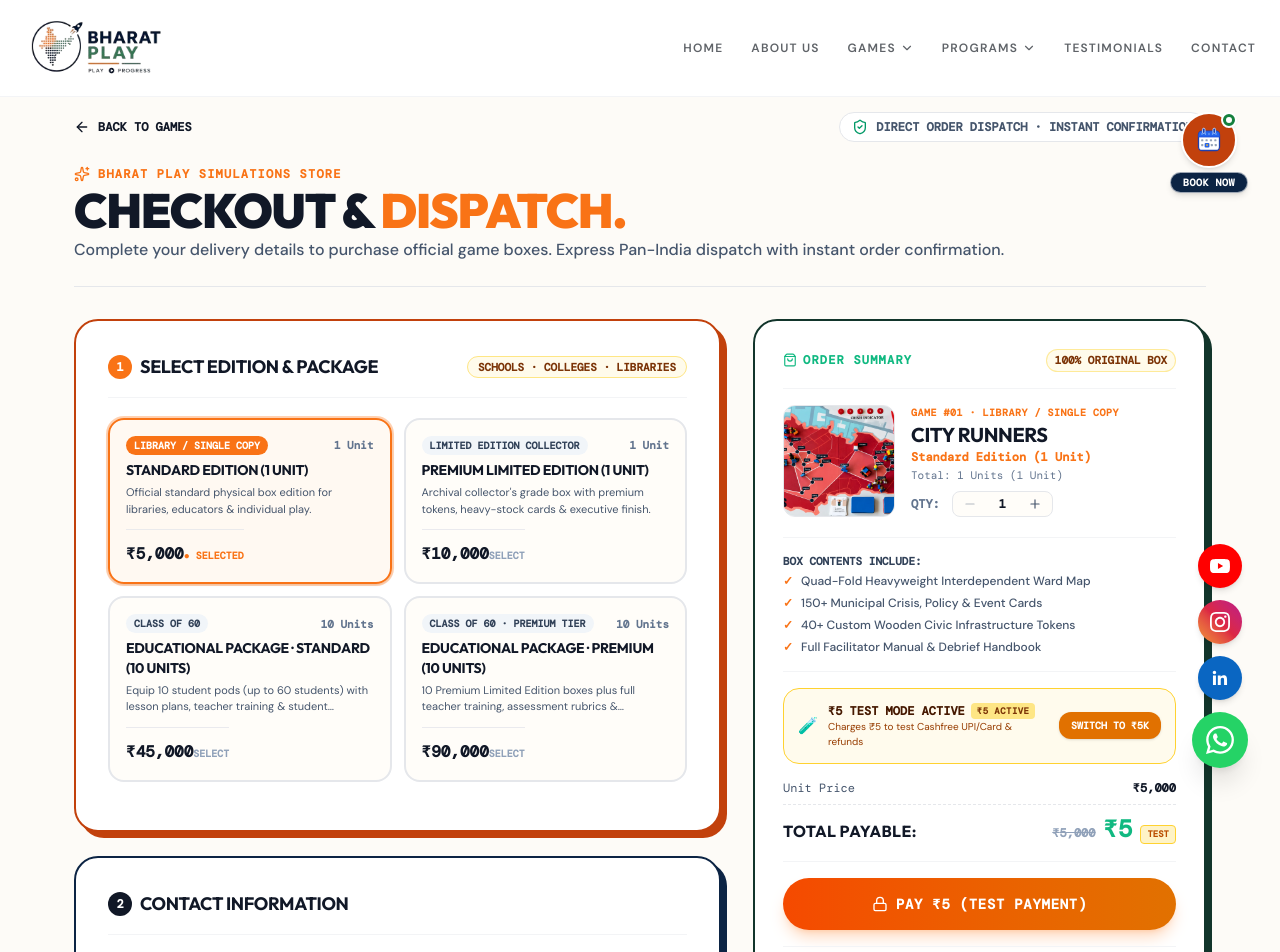
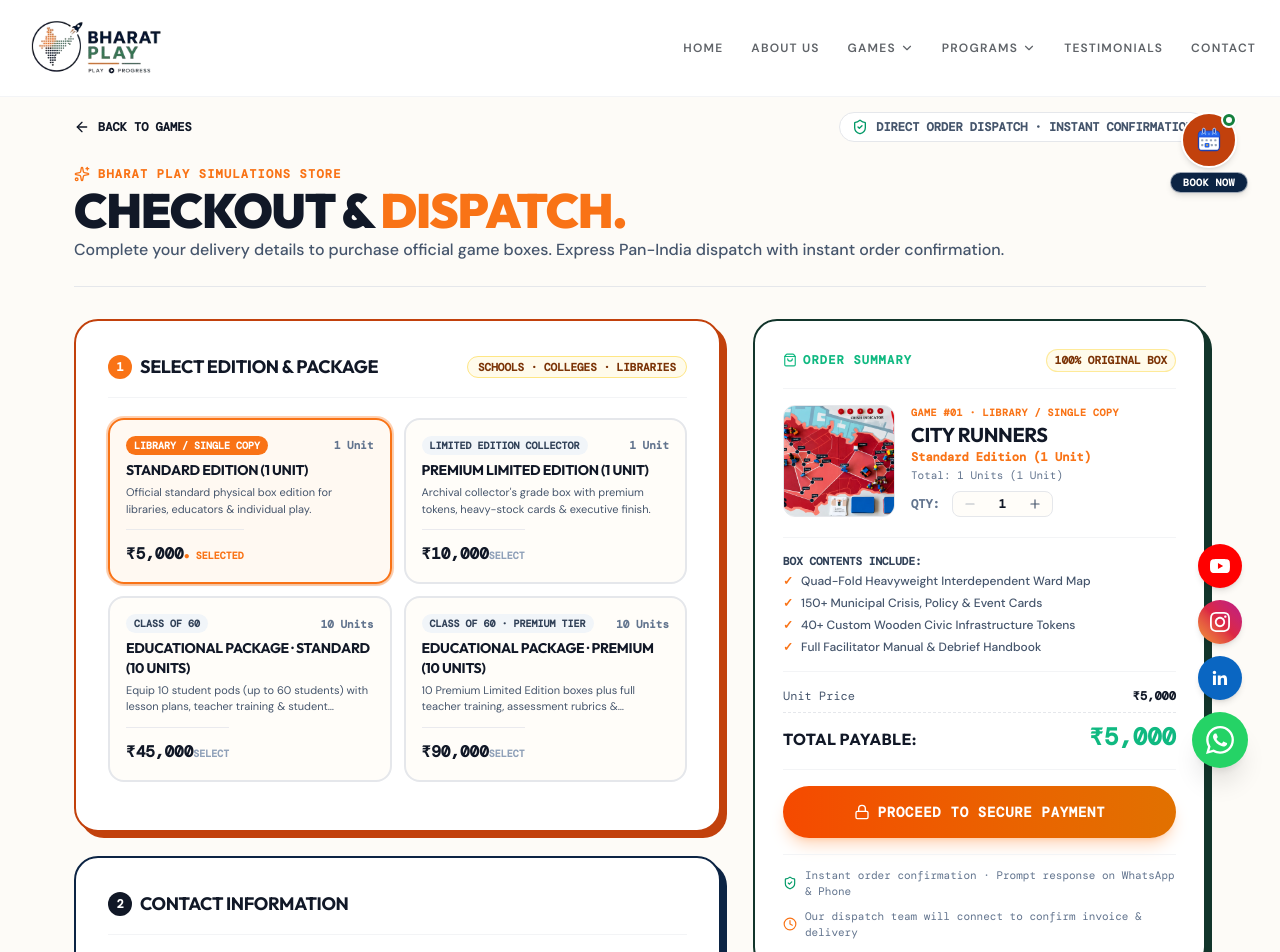
Before and after one commit to arunkumarvhancoin/bharat-play, a Next.js app: page /checkout in a window 1280 px wide. Shown: the top 952 px of the page. Built offline with nearby package versions, Linux system fonts and the light colour scheme.

Commit message:
fix: remove test mode and restore standard production pricing

```diff
--- a/app/api/cashfree/create-order/route.ts
+++ b/app/api/cashfree/create-order/route.ts
@@ -135,7 +135,6 @@ export async function POST(request: Request) {
         .slice(0, 100),
       order_tags: {
         order_type: isGamePurchase ? "game_purchase" : "event_booking",
-        ...(orderAmount === 5 ? { test_order: "true" } : {}),
       },
     };
 
--- a/app/checkout/CheckoutClient.tsx
+++ b/app/checkout/CheckoutClient.tsx
@@ -159,11 +159,6 @@ export default function CheckoutClient() {
   // Checkout form states
   const [quantity, setQuantity] = useState<number>(1);
   const [showMobileSummary, setShowMobileSummary] = useState<boolean>(false);
-  const [isTestMode, setIsTestMode] = useState<boolean>(() => {
-    const testParam = searchParams.get("test");
-    if (testParam === "false") return false;
-    return true; // Active by default for payment & refund testing
-  });
   const [formData, setFormData] = useState({
     fullName: "",
     email: "",
@@ -345,7 +340,7 @@ export default function CheckoutClient() {
     setIsSubmitting(true);
 
     try {
-      const totalAmount = isTestMode ? 5 : unitPrice * quantity;
+      const totalAmount = unitPrice * quantity;
       const cleanPhone = formData.phone.replace(/[^0-9]/g, "").slice(-10);
       const totalUnits = activeTier.unitsCount * quantity;
       const tierTitle = `${selectedGame.name} - ${activeTier.title}`;
@@ -356,7 +351,6 @@ export default function CheckoutClient() {
           : undefined;
 
       const combinedNotes = [
-        isTestMode ? "[TEST MODE: ₹5 GATEWAY & REFUND VERIFICATION]" : "",
         `Package: ${activeTier.title} (${totalUnits} Units)`,
         formData.notes.trim(),
       ]
@@ -494,7 +488,6 @@ export default function CheckoutClient() {
   */
 
   const totalPrice = unitPrice * quantity;
-  const finalPayable = isTestMode ? 5 : totalPrice;
 
   // -------------------------------------------------------------
   // SUCCESS / CONFIRMED SCREEN
@@ -720,10 +713,10 @@ export default function CheckoutClient() {
           <div className="flex items-center gap-2 shrink-0">
             <div className="text-right">
               <div className="font-mono text-base font-black text-brand-green leading-none">
-                ₹{finalPayable.toLocaleString("en-IN")}
+                ₹{totalPrice.toLocaleString("en-IN")}
               </div>
               <div className="text-[10px] font-mono text-slate-400 mt-0.5">
-                {isTestMode ? "₹5 Test Mode" : showMobileSummary ? "Hide" : "Details"}
+                {showMobileSummary ? "Hide" : "Details"}
               </div>
             </div>
             {showMobileSummary ? (
@@ -736,31 +729,6 @@ export default function CheckoutClient() {
 
         {showMobileSummary && (
           <div className="mt-4 pt-4 border-t border-gray-100 space-y-3 text-xs font-mono">
-            {/* Mobile Test Mode Switch */}
-            <div className="p-3 rounded-xl bg-amber-50 border border-amber-300 flex items-center justify-between gap-2">
-              <div className="flex items-center gap-2 min-w-0">
-                <span className="text-base shrink-0">🧪</span>
-                <div className="min-w-0">
-                  <div className="text-xs font-mono font-bold text-amber-950 flex items-center gap-1">
-                    <span>{isTestMode ? "₹5 TEST MODE ACTIVE" : "STANDARD PRICING"}</span>
-                    <span className="text-[9px] bg-amber-200 text-amber-900 px-1.5 py-0.5 rounded font-black uppercase">
-                      {isTestMode ? "₹5" : "₹5k"}
-                    </span>
-                  </div>
-                  <div className="text-[10px] text-amber-800">
-                    {isTestMode ? "Charges ₹5 to test Cashfree & refunds" : "Standard amount"}
-                  </div>
-                </div>
-              </div>
-              <button
-                type="button"
-                onClick={() => setIsTestMode(!isTestMode)}
-                className="shrink-0 px-2.5 py-1 rounded-lg bg-amber-600 hover:bg-amber-700 text-white text-[10px] font-bold uppercase transition-all shadow-sm cursor-pointer"
-              >
-                {isTestMode ? "Use ₹5k" : "Test ₹5"}
-              </button>
-            </div>
-
             <div className="flex justify-between items-center text-slate-600">
               <span>Quantity:</span>
               <div className="flex items-center border border-gray-200 rounded-lg bg-[#FFFDF9] overflow-hidden">
@@ -793,16 +761,7 @@ export default function CheckoutClient() {
 
             <div className="flex justify-between font-bold text-brand-navy pt-2 border-t border-dashed border-gray-200">
               <span>Total Payable:</span>
-              <div className="text-right">
-                {isTestMode ? (
-                  <div className="flex items-baseline gap-1.5">
-                    <span className="text-xs line-through text-slate-400">₹{totalPrice.toLocaleString("en-IN")}</span>
-                    <span className="text-brand-green text-sm font-black">₹5 (Test)</span>
-                  </div>
-                ) : (
-                  <span className="text-brand-green text-sm">₹{totalPrice.toLocaleString("en-IN")}</span>
-                )}
-              </div>
+              <span className="text-brand-green text-sm font-black">₹{totalPrice.toLocaleString("en-IN")}</span>
             </div>
 
             <div className="text-[11px] font-sans text-emerald-800 bg-emerald-50 p-2.5 rounded-lg border border-emerald-200/80 flex items-center gap-2">
@@ -1182,7 +1141,7 @@ export default function CheckoutClient() {
                 ) : (
                   <>
                     <Lock className="w-4 h-4" />
-                    <span>{isTestMode ? "PAY ₹5 (TEST PAYMENT)" : `PAY ₹${totalPrice.toLocaleString("en-IN")}`}</span>
+                    <span>PAY ₹{totalPrice.toLocaleString("en-IN")}</span>
                   </>
                 )}
               </button>
@@ -1311,37 +1270,6 @@ export default function CheckoutClient() {
               )}
             </div>
 
-            {/* Test Mode Selector Card */}
-            <div className="mt-4 p-3.5 rounded-2xl bg-amber-50/90 border border-amber-300 flex items-center justify-between gap-3">
-              <div className="flex items-center gap-2.5 min-w-0">
-                <span className="text-base shrink-0">🧪</span>
-                <div className="min-w-0">
-                  <div className="text-xs font-mono font-bold text-amber-950 flex items-center gap-1.5 flex-wrap">
-                    <span>{isTestMode ? "₹5 TEST MODE ACTIVE" : "STANDARD ORDER"}</span>
-                    <span className="text-[9px] px-1.5 py-0.5 rounded font-mono font-black uppercase tracking-wider bg-amber-200 text-amber-900">
-                      {isTestMode ? "₹5 Active" : "Full Price"}
-                    </span>
-                  </div>
-                  <div className="text-[10px] text-amber-800">
-                    {isTestMode
-                      ? "Charges ₹5 to test Cashfree UPI/Card & refunds"
-                      : "Charges standard package amount"}
-                  </div>
-                </div>
-              </div>
-              <button
-                type="button"
-                onClick={() => setIsTestMode(!isTestMode)}
-                className={`shrink-0 px-3 py-1.5 rounded-xl text-[10px] font-mono font-bold uppercase transition-all shadow-sm cursor-pointer ${
-                  isTestMode
-                    ? "bg-amber-600 text-white hover:bg-amber-700"
-                    : "bg-white text-slate-700 border border-slate-300 hover:bg-slate-100"
-                }`}
-              >
-                {isTestMode ? "Switch to ₹5k" : "Enable ₹5 Test"}
-              </button>
-            </div>
-
             {/* Price Calculations */}
             <div className="py-4 border-b border-gray-100 space-y-2 text-xs font-mono">
               <div className="flex justify-between text-slate-600">
@@ -1362,25 +1290,9 @@ export default function CheckoutClient() {
 
               <div className="pt-2 border-t border-dashed border-gray-200 flex justify-between items-baseline text-sm sm:text-base font-bold text-brand-navy">
                 <span className="font-display uppercase tracking-wide">TOTAL PAYABLE:</span>
-                <div className="text-right">
-                  {isTestMode ? (
-                    <div className="flex items-baseline gap-2">
-                      <span className="font-mono text-xs line-through text-slate-400">
-                        ₹{totalPrice.toLocaleString("en-IN")}
-                      </span>
-                      <span className="font-mono text-xl sm:text-2xl font-black text-brand-green">
-                        ₹5
-                      </span>
-                      <span className="text-[9px] font-mono font-bold text-amber-700 bg-amber-100 px-1.5 py-0.5 rounded border border-amber-300 uppercase">
-                        TEST
-                      </span>
-                    </div>
-                  ) : (
-                    <span className="font-mono text-xl sm:text-2xl font-black text-brand-green">
-                      ₹{totalPrice.toLocaleString("en-IN")}
-                    </span>
-                  )}
-                </div>
+                <span className="font-mono text-xl sm:text-2xl font-black text-brand-green">
+                  ₹{totalPrice.toLocaleString("en-IN")}
+                </span>
               </div>
             </div>
 
@@ -1400,7 +1312,7 @@ export default function CheckoutClient() {
                 ) : (
                   <>
                     <Lock className="w-4 h-4" />
-                    <span>{isTestMode ? "PAY ₹5 (TEST PAYMENT)" : "PROCEED TO SECURE PAYMENT"}</span>
+                    <span>PROCEED TO SECURE PAYMENT</span>
                   </>
                 )}
               </button>
@@ -1425,10 +1337,10 @@ export default function CheckoutClient() {
         <div className="max-w-[1180px] mx-auto flex items-center justify-between gap-4">
           <div className="min-w-0">
             <span className="text-[10px] font-mono font-bold uppercase text-slate-500 block leading-tight">
-              TOTAL PAYABLE {isTestMode && <span className="text-amber-600">(TEST)</span>}
+              TOTAL PAYABLE
             </span>
             <span className="font-mono text-xl font-black text-brand-green leading-none">
-              ₹{finalPayable.toLocaleString("en-IN")}
+              ₹{totalPrice.toLocaleString("en-IN")}
             </span>
           </div>
 
@@ -1446,7 +1358,7 @@ export default function CheckoutClient() {
             ) : (
               <>
                 <Lock className="w-3.5 h-3.5" />
-                <span>{isTestMode ? "PAY ₹5 TEST" : "PAY NOW"}</span>
+                <span>PAY NOW</span>
               </>
             )}
           </button>
```
